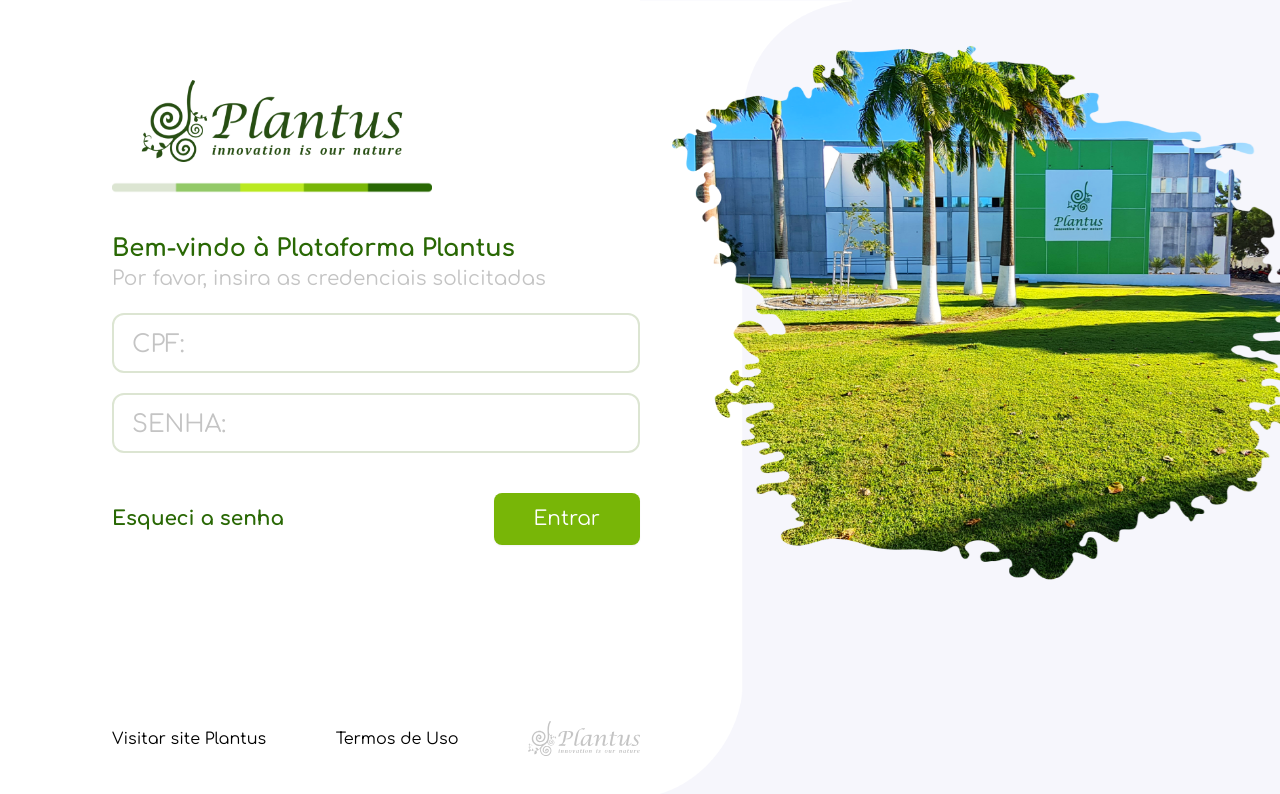
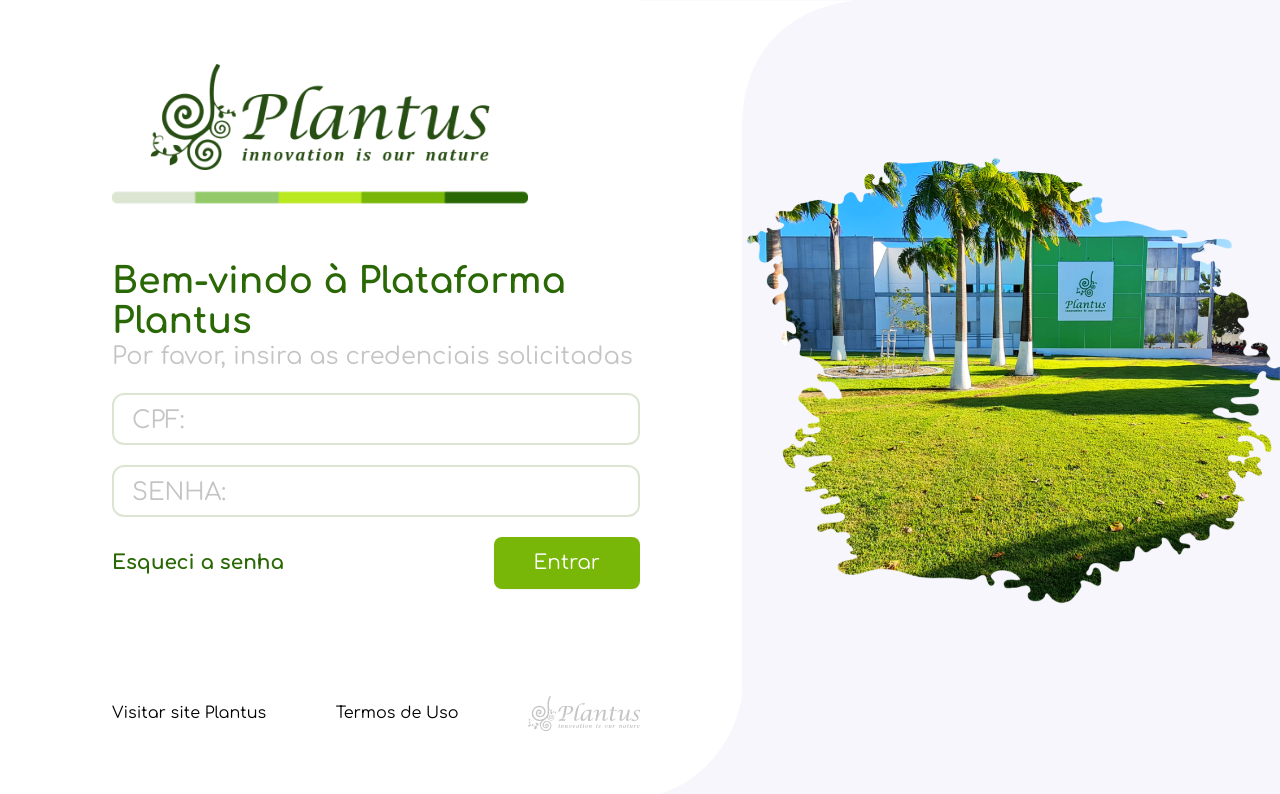
Before and after one commit to darllincom/plantus-front, a React (Vite) app: page / in a window 1280 px wide. Shown: the top 794 px of the page. Built offline with nearby package versions, Linux system fonts and the light colour scheme; no server answers.

Commit message:
refact: afix in reponsive notebook

```diff
--- a/src/components/plantus-header/index.tsx
+++ b/src/components/plantus-header/index.tsx
@@ -3,16 +3,16 @@
 
 export default function PlantusHeader() {
 	return (
-		<div className="flex items-start flex-col content-center justify-center mt-10 xl:mt-20">
+		<div className="flex items-start flex-col content-center justify-center mt-10 xl:mt-16">
 			<img
 				src={Logo}
 				alt="Plantus Logo"
-				className="w-60 xl:w-80 2xl:w-[26rem]"
+				className="w-60 xl:w-[26rem]"
 			/>
 			<img
 				src={Grad}
 				alt="Gradiente"
-				className="w-60 xl:w-80 2xl:w-[26rem] mt-5"
+				className="w-60 xl:w-[26rem] mt-5"
 			/>
 		</div>
 	);
--- a/src/layout/login/components/login-footer/index.tsx
+++ b/src/layout/login/components/login-footer/index.tsx
@@ -3,7 +3,7 @@
 
 export default function LoginFooter() {
 	return (
-		<div className="helpfull-links mt-24 w-full flex justify-between items-center content-center xl:mt-44 2xl:mt-72 2xl:justify-around">
+		<div className="absolute bottom-0 w-full flex justify-between items-center content-center">
 			<Link to="/visite">Visitar site Plantus</Link>
 			<Link to="/termos">Termos de Uso</Link>
 			<img src={LogoClara} alt="Logomarca da Plantus" className="w-28" />
--- a/src/layout/login/components/login-form/index.tsx
+++ b/src/layout/login/components/login-form/index.tsx
@@ -17,7 +17,7 @@
 
 	return (
 		<form className="mt-5" onSubmit={handleSubmit}>
-			<fieldset className="relative w-full my-4 2xl:mt-8">
+			<fieldset className="relative w-full my-4 xl:mt-4">
 				<input
 					type="text"
 					id="cpf-login"
@@ -33,8 +33,8 @@
             py-2 px-3 outline-base-green
             placeholder-transparent
             peer
-            lg:py-3
-            lg:px-5
+            lg:py-2
+            lg:px-3
             lg:text-2xl
           "
 				/>
@@ -52,10 +52,10 @@
           peer-focus:left-4
           peer-focus:text-base
           peer-focus:text-light-gray
-          lg:peer-placeholder-shown:top-4
+          lg:peer-placeholder-shown:top-3
           lg:peer-placeholder-shown:text-2xl
           lg:peer-focus:-top-3
-          lg:text-xl
+          lg:text-lg
           lg:peer-focus:text-lg
         "
 				>
@@ -95,7 +95,7 @@
             py-2 px-3 outline-base-green
             placeholder-transparent
             peer
-            lg:py-3
+            lg:py-2
             lg:px-5
             lg:text-2xl
           "
@@ -114,10 +114,10 @@
           peer-focus:left-4
           peer-focus:text-base
           peer-focus:text-light-gray
-          lg:peer-placeholder-shown:top-4
+          lg:peer-placeholder-shown:top-3
           lg:peer-placeholder-shown:text-2xl
           lg:peer-focus:-top-3
-          lg:text-xl
+          lg:text-lg
           lg:peer-focus:text-lg
           "
 				>
@@ -146,7 +146,7 @@
 			) : (
 				''
 			)}
-			<div className="flex w-full justify-between items-center content-center xl:mt-10">
+			<div className="flex w-full justify-between items-center content-center xl:mt-5">
 				<Link to="/esqueci" className="text-dark-green font-bold xl:text-xl">
 					Esqueci a senha
 				</Link>
--- a/src/layout/login/components/login-header/index.tsx
+++ b/src/layout/login/components/login-header/index.tsx
@@ -4,11 +4,11 @@
 	return (
 		<>
 			<PlantusHeader />
-			<div className="welcome-wrapper mt-10 2xl:mt-20">
-				<h1 className="text-xl font-semibold text-dark-green xl:text-2xl 2xl:text-4xl">
+			<div className="welcome-wrapper mt-10 xl:mt-14">
+				<h1 className="text-xl font-semibold text-dark-green xl:text-4xl">
 					Bem-vindo à Plataforma Plantus
 				</h1>
-				<h3 className="text-md text-light-gray xl:text-xl 2xl:text-2xl">
+				<h3 className="text-md text-light-gray xl:text-2xl">
 					Por favor, insira as credenciais solicitadas
 				</h3>
 			</div>
--- a/src/layout/login/index.tsx
+++ b/src/layout/login/index.tsx
@@ -4,7 +4,7 @@
 
 export default function Login() {
 	return (
-		<div className="wrapper ml-20 xl:ml-28">
+		<div className="wrapper ml-20 xl:ml-28 relative h-5/6">
 			<LoginHeader />
 			<LoginForm />
 			<LoginFooter />
--- a/src/templates/signin/index.tsx
+++ b/src/templates/signin/index.tsx
@@ -11,13 +11,13 @@
 	document.title = 'Plantus | Login';
 
 	return (
-		<div className="container relative bg-dark-white max-w-none mx-auto w-screen h-screen flex justify-between items-center content-center flex-row">
+		<div className="container relative bg-dark-white max-w-none mx-auto w-full h-screen flex justify-between items-center content-center flex-row">
 			<Divider />
 			<main className="z-10 w-1/2 h-screen bg-white transition-all">
 				{loading ? <Loader /> : <Login />}
 			</main>
 			<aside className="bg-dark-white relative overflow-hidden w-1/2 h-screen">
-				<img src={Plantus} className="absolute z-10 -right-[5%] w-7/8" />
+				<img src={Plantus} className="absolute z-10 right-0 top-[15%] w-5/6" />
 			</aside>
 		</div>
 	);
```
